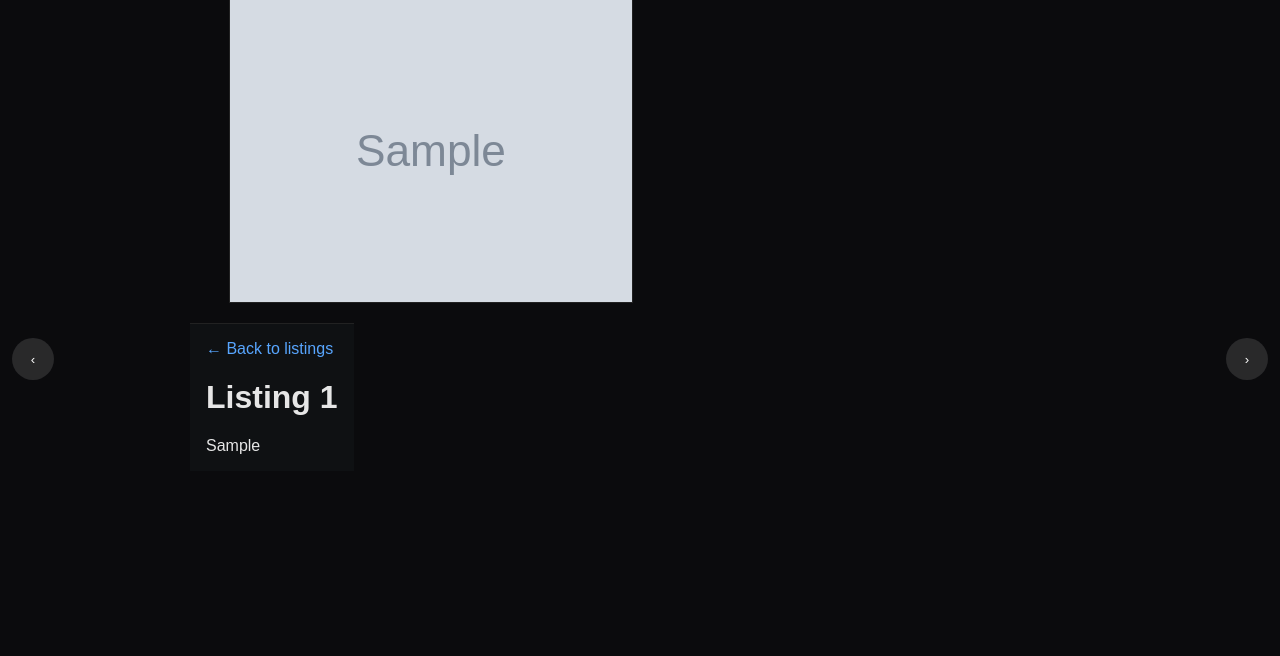
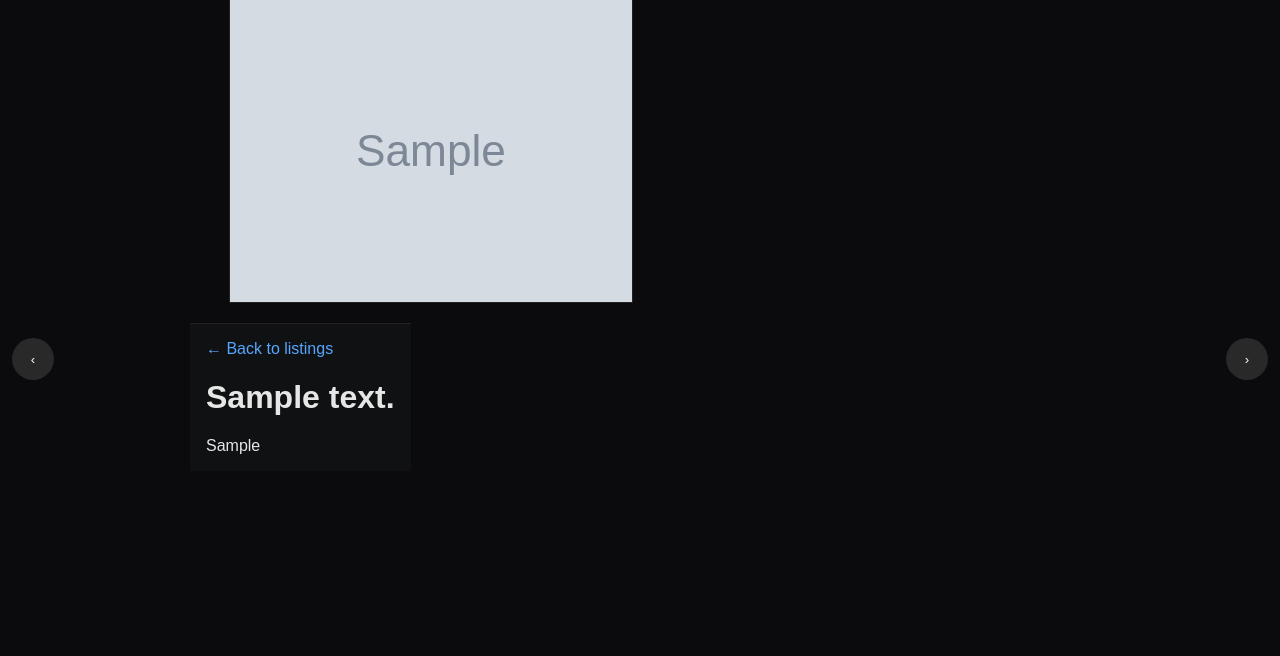
Before and after one commit to KnotATypo/Rent-Finder, a Flask app: template src/rent_finder/templates/listing.html in a window 1280 px wide. Shown: the part 41-697 px from the top of the page. Run offline with Flask 3, Linux system fonts and the light colour scheme; the template is opened without the code that fills it: most values are stand-ins (such as "Sample title", 1, 10 or a date in 2020); grey boxes marked "Sample" are stand-in pictures; parts of the project's set-up code (start-up, migrations or seed data) failed here and were passed over.

Commit message:
Showing addresses rather than listing id

```diff
--- a/src/rent_finder/host.py
+++ b/src/rent_finder/host.py
@@ -16,7 +16,7 @@ DATA_DIR = os.getenv("DATA_DIR")
 @app.route("/")
 def index():
     # Filtering out the listings that haven't had their images downloaded (for now)
-    listings = [listing for listing in Listing.select() if os.path.exists(get_listing_path(listing.id))]
+    listings = [listing for listing in Listing.select().join(Address) if os.path.exists(get_listing_path(listing.id))]
     return render_template("index.html", listings=listings)
 
 
@@ -39,8 +39,9 @@ def listing(listing_id):
     images.sort(key=lambda x: x[0])
 
     image_urls = [url_for("serve_data", listing_id=listing_id, filename=image[1]) for image in images]
+    listing = Listing.get(Listing.id == listing_id)
 
-    return render_template("listing.html", listing_id=listing_id, blurb_html=blurb_html, image_urls=image_urls)
+    return render_template("listing.html", address=listing.address_id.address, blurb_html=blurb_html, image_urls=image_urls)
 
 
 @app.route("/data/<listing_id>/<path:filename>")
--- a/src/rent_finder/templates/index.html
+++ b/src/rent_finder/templates/index.html
@@ -11,7 +11,7 @@
 {% if listings %}
     <ul>
         {% for listing in listings %}
-            <li><a href="{{ url_for('listing', listing_id=listing.id) }}">Listing {{ listing.id }}</a></li>
+            <li><a href="{{ url_for('listing', listing_id=listing.id) }}">{{ listing.address_id.address }}</a></li>
         {% endfor %}
     </ul>
 {% else %}
--- a/src/rent_finder/templates/listing.html
+++ b/src/rent_finder/templates/listing.html
@@ -3,7 +3,7 @@
 <head>
     <meta charset="utf-8"/>
     <meta name="viewport" content="width=device-width, initial-scale=1">
-    <title>Listing {{ listing_id }}</title>
+    <title>{{ address }}</title>
     <link rel="stylesheet" href="{{ url_for('static', filename='css/style.css') }}">
 </head>
 <body class="listing-page">
@@ -12,7 +12,7 @@
         {% if image_urls %}
             {% for src in image_urls %}
                 <div class="carousel-slide">
-                    <img src="{{ src }}" alt="Listing {{ listing_id }} image {{ loop.index }}">
+                    <img src="{{ src }}" alt="{{ address }} image {{ loop.index }}">
                 </div>
             {% endfor %}
             <button class="carousel-prev" aria-label="Previous">‹</button>
@@ -29,7 +29,7 @@
 
     <div class="blurb">
         <a href="{{ url_for('index') }}">← Back to listings</a>
-        <h1>Listing {{ listing_id }}</h1>
+        <h1>{{ address }}</h1>
         {% if blurb_html %}
             {{ blurb_html | safe }}
         {% else %}
```
